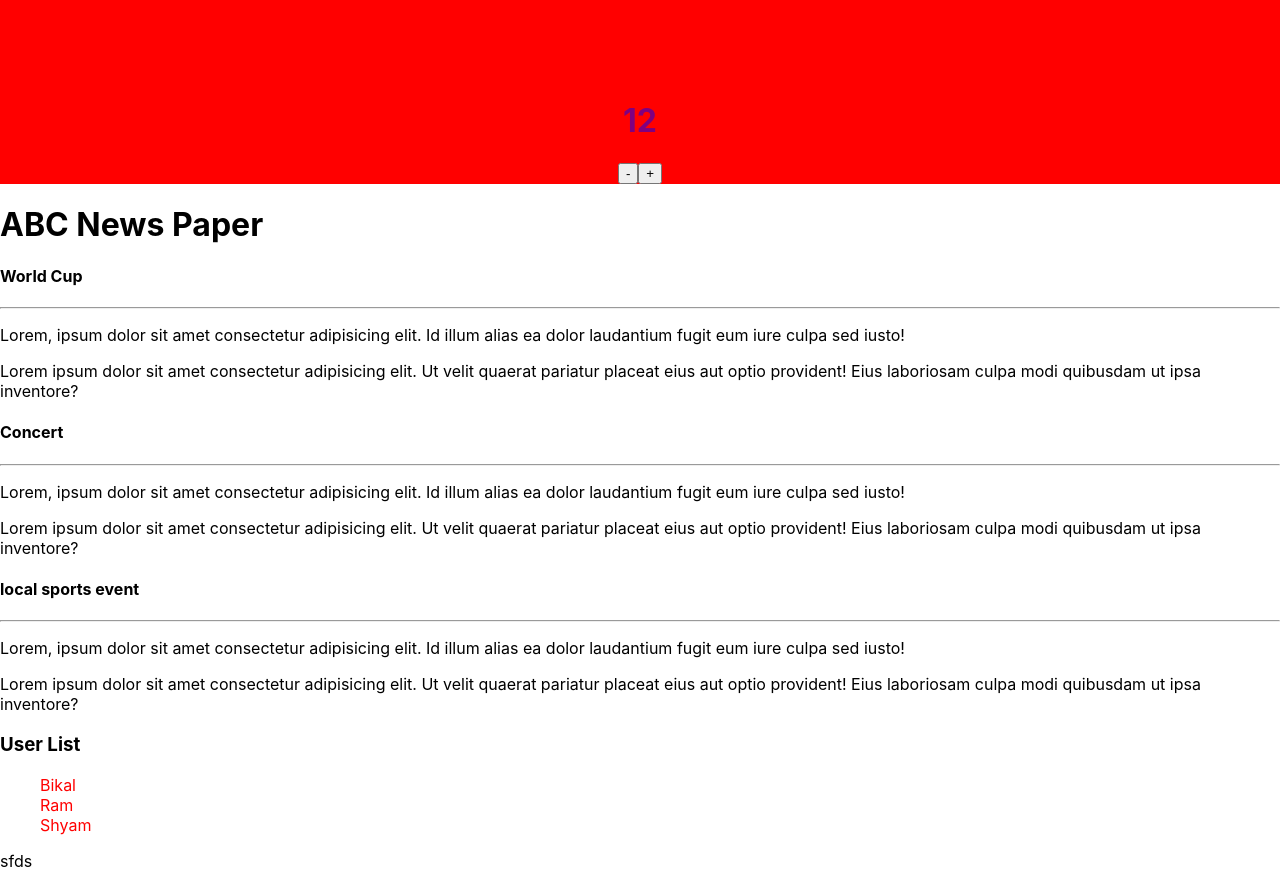
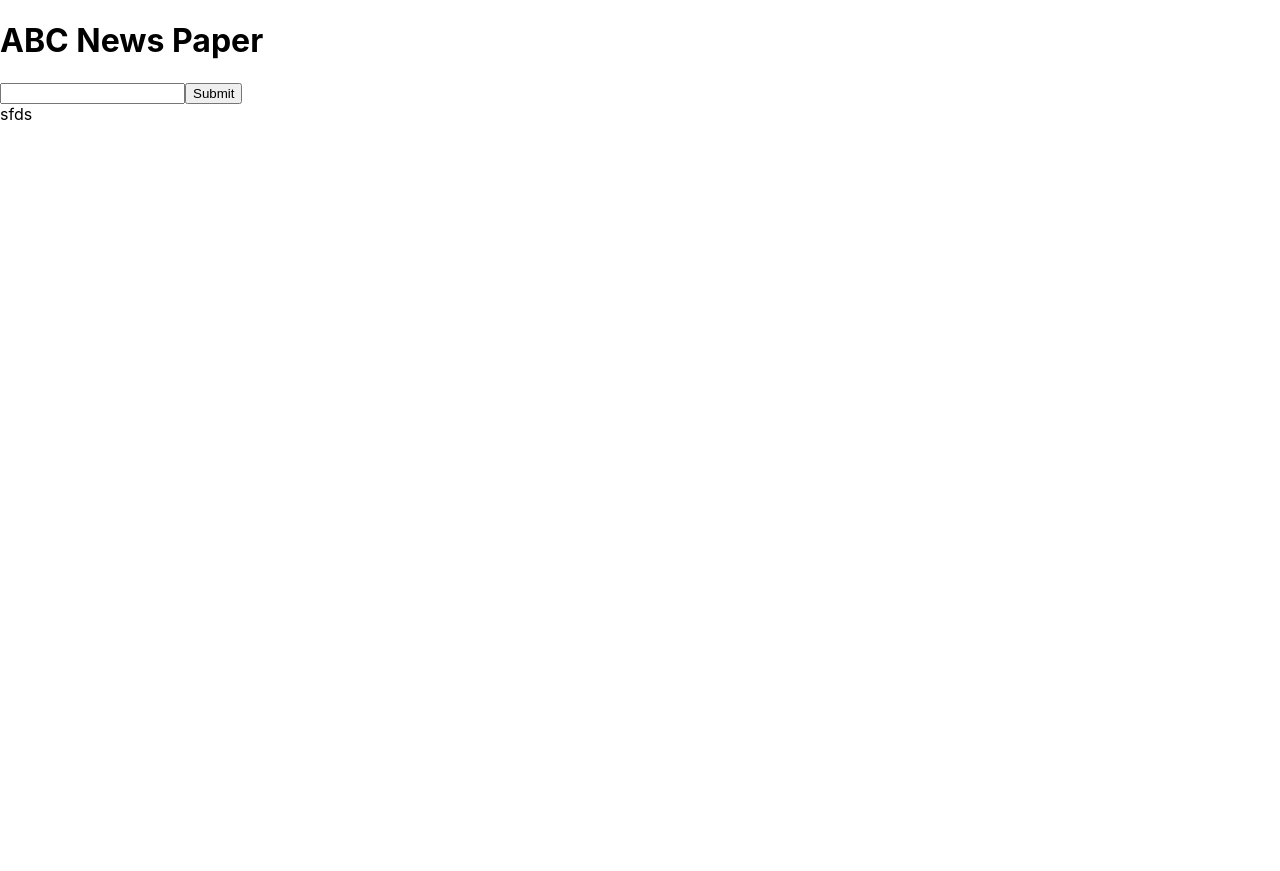
Before and after one commit to Bikal-Adhikari/react-basic, a React (Create React App) app: page / in a window 1280 px wide. After the commit the page ends 800 px from the top, so only its background shows below. Built offline with nearby package versions, Linux system fonts and the light colour scheme.

Commit message:
Controlled method

```diff
--- a/src/App.js
+++ b/src/App.js
@@ -2,6 +2,7 @@ import "./App.css";
 import HeadLine, { News } from "./Headline";
 import User from "./User";
 import Counter from "./Counter";
+import Form from "./Form";
 
 const App = () => {
   const info = "ABC News Paper";
@@ -11,13 +12,15 @@ const App = () => {
   return (
     <>
       <div className="">
-        <Counter />
+        {/* <Counter /> */}
         <h1>{info}</h1>
         {/* <HeadLine /> */}
-        <News title={t1} />
+        {/* <News title={t1} />
         <News title={t2} />
         <News title={t3} />
-        <User />
+        <User /> */}
+
+        <Form />
       </div>
       <div>sfds</div>
     </>
--- /dev/null
+++ b/src/Form.js
@@ -0,0 +1,17 @@
+import React from "react";
+
+const Form = () => {
+  const handleOnChange = (e) => {
+    console.log(e.target.value);
+  };
+  return (
+    <div>
+      <form action="">
+        <input type="text" name="name" onChange={handleOnChange} />
+        <button>Submit</button>
+      </form>
+    </div>
+  );
+};
+
+export default Form;
```
